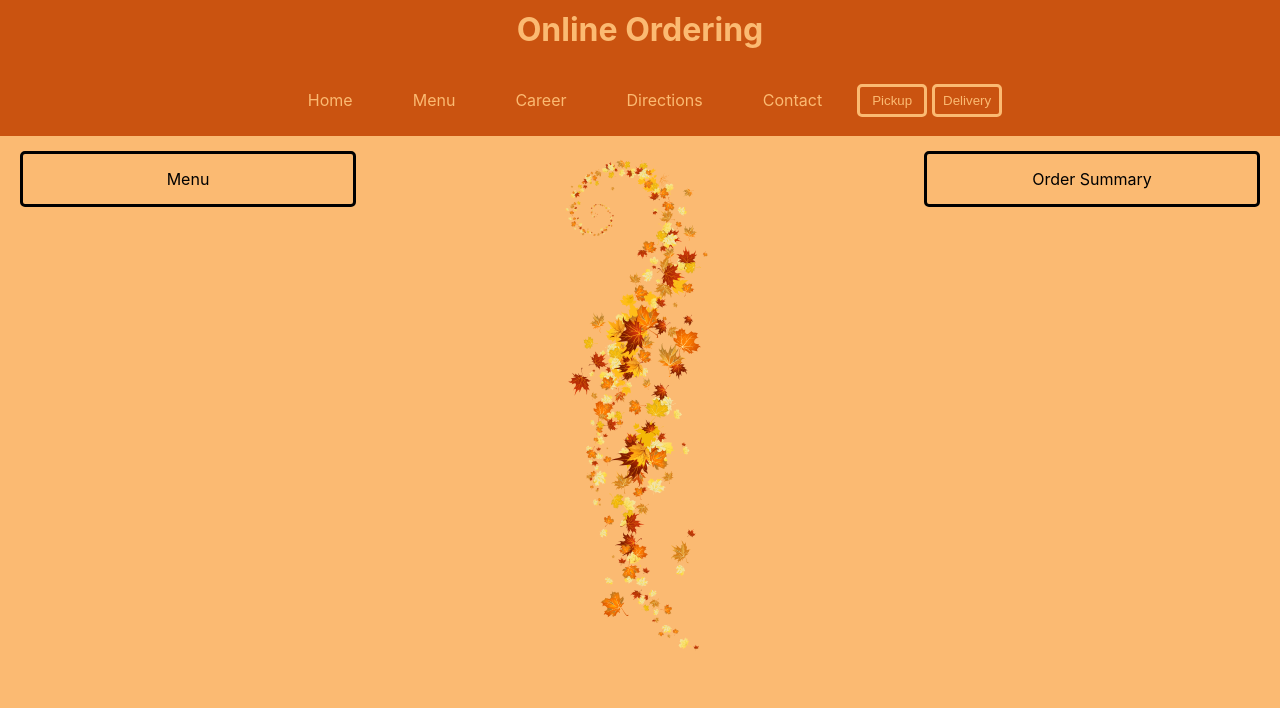
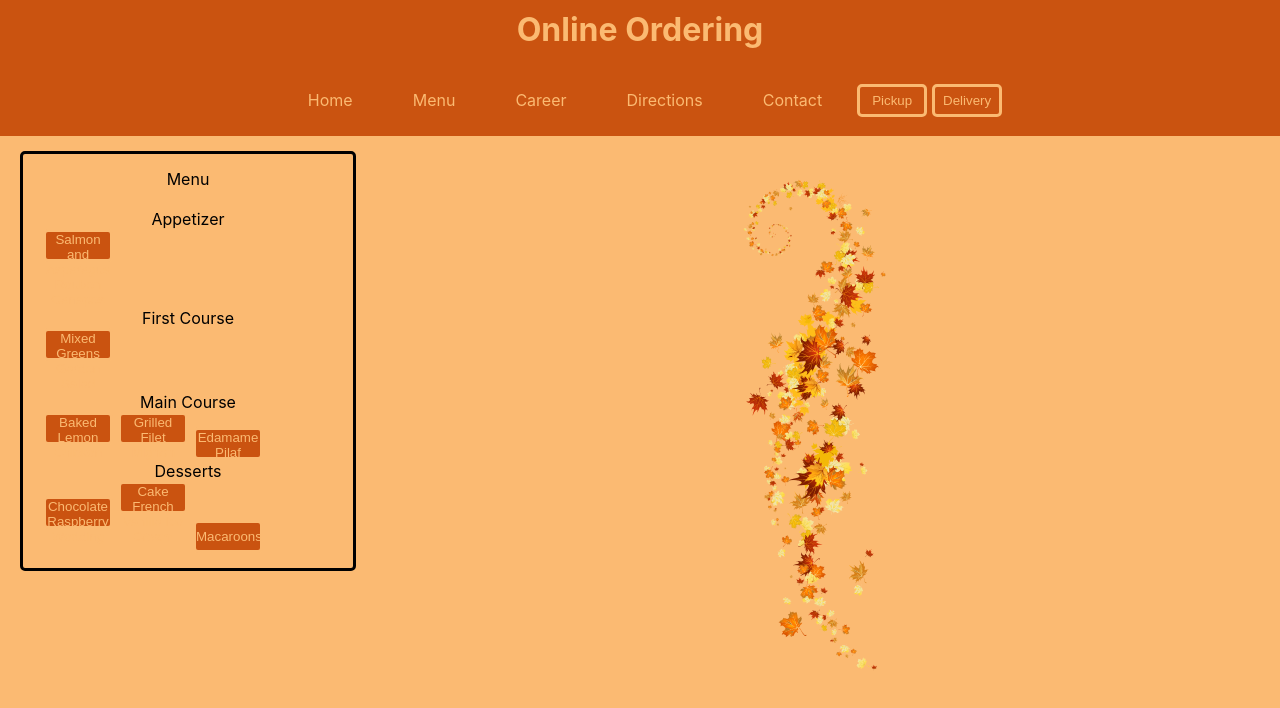
Before and after one commit to Zayzay124/RestaurantWebsite, a React (Create React App) app in the folder online ordering/: page / in a window 1280 px wide. Shown: the top 708 px of the page. Built offline with nearby package versions, Linux system fonts and the light colour scheme.

Commit message:
Update App.js

```diff
--- a/online ordering/src/App.js
+++ b/online ordering/src/App.js
@@ -2,12 +2,16 @@ import './App.css';
 import React from 'react';
 import leaves from './leaves.png';
 import { Link } from "react-router-dom";
+import { useState } from 'react';
+
 
 console.log(leaves);
 document.body.style = 'background: #FBBA72;';
 
+
 function App() {
  return (
+
   <div>
     <h1>Online Ordering</h1>
     <nav class="navbar background">
@@ -19,7 +23,7 @@ function App() {
           <Link to="https://www.google.com">Menu</Link>
         </li>
         <li>
-          <Link to="https://www.google.com">Career</Link>
+          <Link to="/careers.js">Career</Link>
         </li>
         <li>
           <Link to="https://www.google.com">Directions</Link>
@@ -33,15 +37,8 @@ function App() {
         <button>Delivery</button>
       </div>
     </nav>
-
-    <div class="menu">
-      <p>Menu</p>
-    </div>
-
-    <div class="summary">
-      <p>Order Summary</p>
-    </div>
-
+    <Menu />
+    <br></br>
     <div class="img">
       <img src={leaves} alt="Fall Leaves" />
     </div>
@@ -49,4 +46,118 @@ function App() {
  )
 }
 
+/**
+function Menu() {
+  const Menu = () => {
+    const [buttonClicked, setButtonClicked] = useState(false)
+
+    const handleClick = () => {
+      setButtonClicked(true);
+    };
+
+    return (
+    <div class="menu">
+      <p class="title">Menu</p>
+      <br></br>
+      <p>Appetizer</p>
+      <button class="app" onClick={handleClick}>Salmon and Asparagus Reuben Canapes</button>
+      <br></br>
+      <p>First Course</p>
+      <button class="first" onClick={handleClick}>Mixed Greens Garden Salad</button>
+      <br></br>
+      <p>Main Course</p>
+      <button class="main" onclick={handleClick}>Baked Lemon Chicken</button>
+      <button class="main" onclick={handleClick}>Grilled Filet Mignon</button>
+      <button class="main" onClick={handleClick}>Edamame Pilaf</button>
+      <br></br>
+      <p>Desserts</p>
+      <button class="desserts" onClick={handleClick}>Chocolate Raspberry Wedding</button>
+      <button class="desserts" onClick={handleClick}>Cake French Vanilla Ice Cream</button>
+      <button class="desserts" onClick={handleClick}>Macaroons</button>
+    </div>
+    );
+  };
+}
+*/
+
+function Menu() {
+  const [clickedButtons, setClickedButtons] = useState([]);
+
+  const handleClick = (buttonText) => {
+    // Toggle the button's click status
+    const isClicked = clickedButtons.includes(buttonText);
+    if (isClicked) {
+      // Remove the button from the clickedButtons array
+      setClickedButtons((prevButtons) =>
+        prevButtons.filter((button) => button !== buttonText)
+      );
+    } else {
+      // Add the button to the clickedButtons array
+      setClickedButtons((prevButtons) => [...prevButtons, buttonText]);
+    }
+  };
+
+  return (
+    <div className="menu">
+      <p className="title">Menu</p>
+      <br />
+      <p>Appetizer</p>
+      <button
+        className={`app ${clickedButtons.includes('Salmon and Asparagus Reuben Canapes') ? 'clicked' : ''}`}
+        onClick={() => handleClick('Salmon and Asparagus Reuben Canapes')}
+      >
+        Salmon and Asparagus Reuben Canapes {clickedButtons.includes('Salmon and Asparagus Reuben Canapes') && 'X'}
+      </button>
+      <br />
+      <p>First Course</p>
+      <button
+        className={`first ${clickedButtons.includes('Mixed Greens Garden Salad') ? 'clicked' : ''}`}
+        onClick={() => handleClick('Mixed Greens Garden Salad')}
+      >
+        Mixed Greens Garden Salad {clickedButtons.includes('Mixed Greens Garden Salad') && 'X'}
+      </button>
+      <br />
+      <p>Main Course</p>
+      <button
+        className={`main ${clickedButtons.includes('Baked Lemon Chicken') ? 'clicked' : ''}`}
+        onClick={() => handleClick('Baked Lemon Chicken')}
+      >
+        Baked Lemon Chicken {clickedButtons.includes('Baked Lemon Chicken') && 'X'}
+      </button>
+      <button
+        className={`main ${clickedButtons.includes('Grilled Filet Mignon') ? 'clicked' : ''}`}
+        onClick={() => handleClick('Grilled Filet Mignon')}
+      >
+        Grilled Filet Mignon {clickedButtons.includes('Grilled Filet Mignon') && 'X'}
+      </button>
+      <button
+        className={`main ${clickedButtons.includes('Edamame Pilaf') ? 'clicked' : ''}`}
+        onClick={() => handleClick('Edamame Pilaf')}
+      >
+        Edamame Pilaf {clickedButtons.includes('Edamame Pilaf') && 'X'}
+      </button>
+      <br />
+      <p>Desserts</p>
+      <button
+        className={`desserts ${clickedButtons.includes('Chocolate Raspberry Wedding') ? 'clicked' : ''}`}
+        onClick={() => handleClick('Chocolate Raspberry Wedding')}
+      >
+        Chocolate Raspberry Wedding {clickedButtons.includes('Chocolate Raspberry Wedding') && 'X'}
+      </button>
+      <button
+        className={`desserts ${clickedButtons.includes('Cake French Vanilla Ice Cream') ? 'clicked' : ''}`}
+        onClick={() => handleClick('Cake French Vanilla Ice Cream')}
+      >
+        Cake French Vanilla Ice Cream {clickedButtons.includes('Cake French Vanilla Ice Cream') && 'X'}
+      </button>
+      <button
+        className={`desserts ${clickedButtons.includes('Macaroons') ? 'clicked' : ''}`}
+        onClick={() => handleClick('Macaroons')}
+      >
+        Macaroons {clickedButtons.includes('Macaroons') && 'X'}
+      </button>
+    </div>
+  );
+}
+
 export default App;
```
